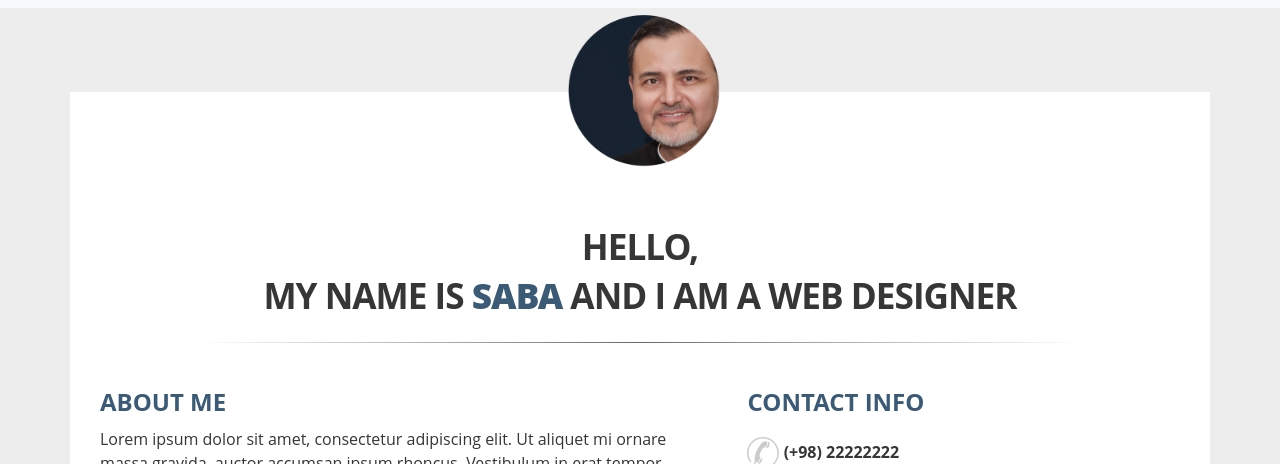
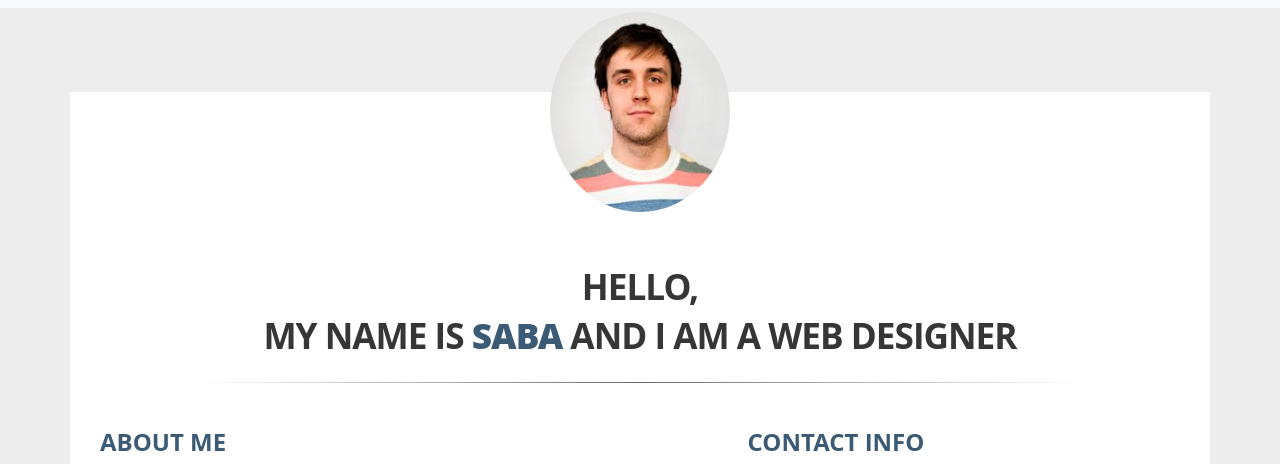
Before and after one commit to sereno1987/resumeBuilder, a website: page src/index.html in a window 1280 px wide. Shown: the part 43-507 px from the top of the page. Drawn offline with Linux system fonts and the light colour scheme.

Commit message:
rounded class for image

```diff
--- a/src/index.html
+++ b/src/index.html
@@ -19,7 +19,7 @@
 
     </nav>
     <div class="container main-container">
-      <img src="img/person.png" class="profile-img">
+      <img src="img/person.jpeg" class="profile-img rounded-circle">
       <header>
         <h1>HELLO, <br>my name is <strong>Saba</strong> and I am a web designer</h1>
       </header>
--- a/src/scss/style.scss
+++ b/src/scss/style.scss
@@ -79,11 +79,13 @@ header {
   }
 //
   .profile-img {
-      width:160px;
+      width:180px;
+      height:200px;
       display:block;
       margin:75px auto -50px ;
       position:relative;
       top:-80px;
+
   }
 //
   .line {
```
Also changed, not shown: src/css/style.css, src/img/person.jpeg (added), src/img/person.png (deleted).
